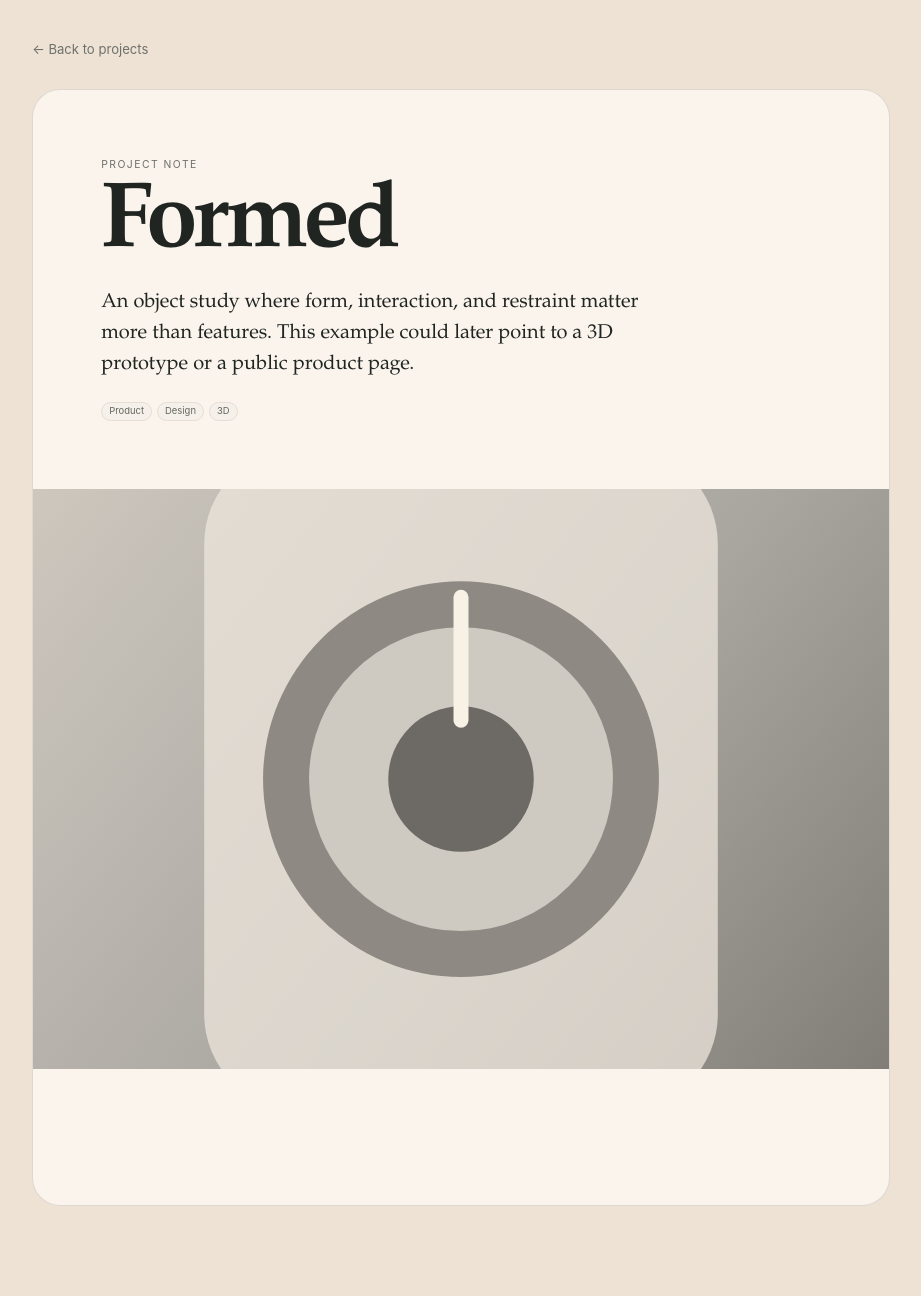
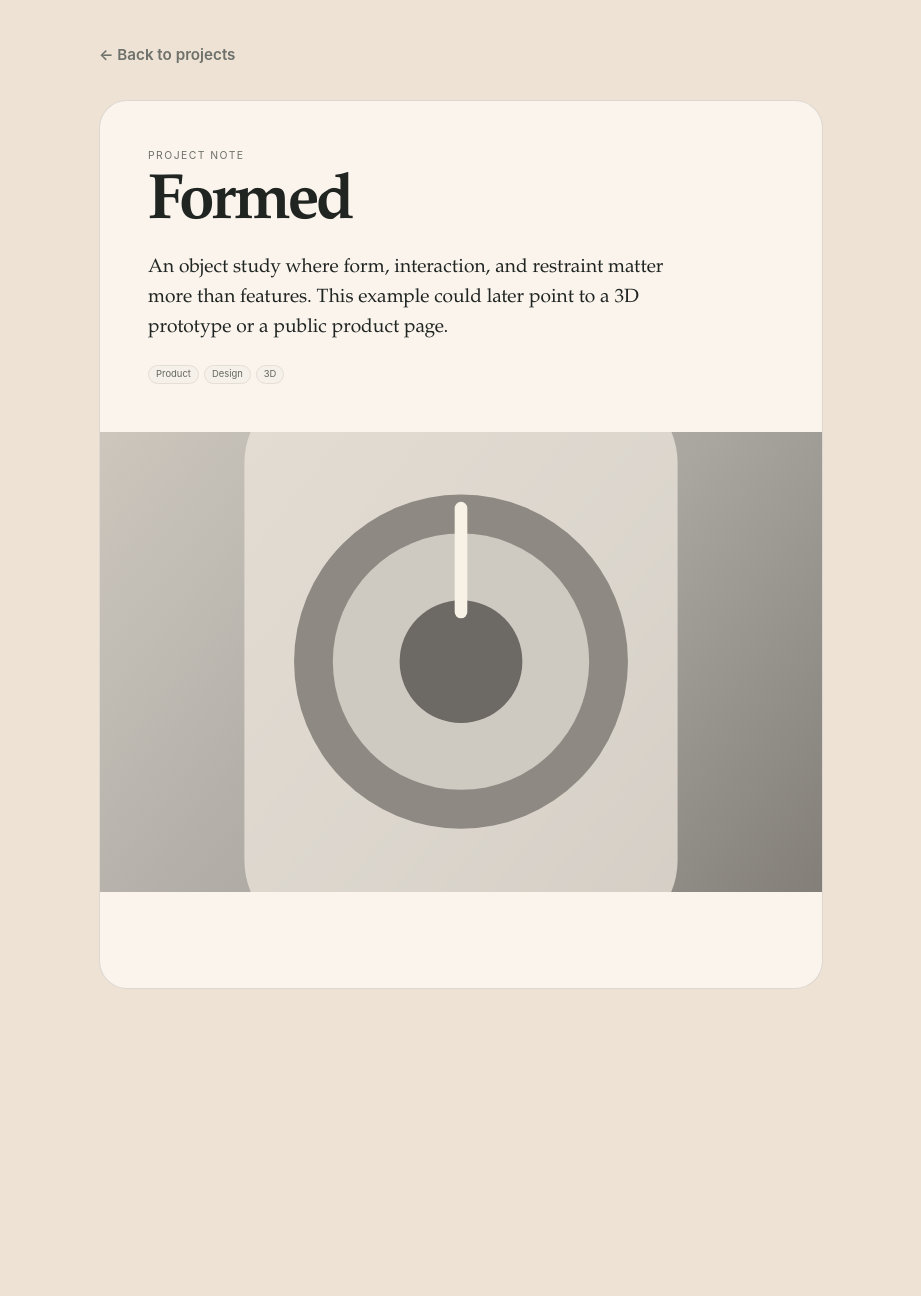
Before and after one commit to NinaLista/done, a Jekyll site: the page built from _projects/formed.md, in a window 1280 px wide. Shown: the whole page, without its empty margins (179-1100 px from the left). Built offline with Jekyll 4.4.1, drawn with Linux system fonts in a browser that asks for light colours; after the commit the page ends 1061 px from its top, so only the background shows below that.

Commit message:
Update styles.css

```diff
--- a/assets/css/styles.css
+++ b/assets/css/styles.css
@@ -65,7 +65,7 @@
 .project-card__inner { position: relative; width: 100%; height: 100%; border-radius: inherit; transform-style: preserve-3d; transition: transform .56s cubic-bezier(.2, .72, .2, 1); }
 .project-card.is-flipped .project-card__inner { transform: rotateY(180deg); }
 .project-card__face { position: absolute; inset: 0; overflow: hidden; border-radius: inherit; backface-visibility: hidden; -webkit-backface-visibility: hidden; border: 1px solid rgba(255, 255, 255, .3); box-shadow: 0 5px 17px rgba(61, 50, 41, .07); transition: box-shadow .22s ease; }
-.project-card__front { transform: rotateY(0deg); background: #777; color: white; pointer-events: auto; }
+.project-card__front { visibility: visible; transform: rotateY(0deg); background: #777; color: white; pointer-events: auto; }
 .project-card__front--type { background: var(--card-bg, #c77c69); color: var(--ink); }
 .project-card__image { position: absolute; inset: 0; width: 100%; height: 100%; object-fit: cover; transform: scale(1.002); transition: transform .42s ease; }
 .project-card__shade { position: absolute; inset: 0; background: linear-gradient(to top, rgba(16, 18, 17, .79) 0%, rgba(16, 18, 17, .22) 49%, rgba(16, 18, 17, .025) 74%); }
@@ -86,9 +86,12 @@
 .flip-trigger { position: absolute; z-index: 4; inset: 0; width: 100%; height: 100%; border: 0; background: transparent; cursor: pointer; border-radius: inherit; }
 .flip-trigger:focus-visible { outline: 3px solid rgba(32, 37, 34, .55); outline-offset: -4px; }
 
-.project-card__back { transform: rotateY(180deg); background: var(--paper); color: var(--ink); padding: 18px; display: flex; flex-direction: column; pointer-events: none; cursor: pointer; }
-.project-card.is-flipped .project-card__front { pointer-events: none; }
-.project-card.is-flipped .project-card__back { pointer-events: auto; }
+.flip-trigger::after { content: "tap over"; position: absolute; top: 10px; right: 30px; display: none; padding: 4px 7px; border: 1px solid rgba(32, 37, 34, .12); border-radius: 999px; background: rgba(255, 253, 249, .82); color: rgba(32, 37, 34, .72); font-size: .58rem; line-height: 1; }
+
+.project-card__back { visibility: hidden; transform: rotateY(180deg); background: var(--paper); color: var(--ink); padding: 18px; display: flex; flex-direction: column; pointer-events: none; cursor: pointer; }
+.project-card.is-flipped .project-card__front { visibility: hidden; pointer-events: none; transition: box-shadow .22s ease, visibility 0s linear .28s; }
+.project-card.is-flipped .project-card__back { visibility: visible; pointer-events: auto; }
+.project-card:not(.is-flipped) .project-card__back { transition: box-shadow .22s ease, visibility 0s linear .28s; }
 .project-card__back h2 { margin: 28px 0 11px; font: 600 clamp(1rem, 1.55vw, 1.35rem)/1.05 var(--serif); letter-spacing: -.025em; }
 .project-card__back-text { flex: 1 1 auto; min-height: 0; margin: 0; overflow-y: auto; font-size: clamp(.74rem, .95vw, .86rem); line-height: 1.5; color: #51544f; }
 .back-close { position: absolute; top: 11px; left: 11px; border: 0; border-radius: 999px; background: transparent; color: #6d706a; padding: 6px; cursor: pointer; font-size: 1rem; line-height: 1; }
@@ -98,15 +101,17 @@
 .tag-list--back .tag, .tag-list--article .tag { color: #646761; background: #f5f0e9; border-color: #e5ded4; }
 .open-project { position: absolute; inset: 0; display: flex; align-items: flex-end; padding-bottom: 2px; font-size: .72rem; font-weight: 650; text-decoration: underline; text-underline-offset: 3px; }
 
-.project-page { width: min(960px, 100%); margin: 0 auto; padding: 38px clamp(18px, 4vw, 56px) 90px; }
-.back-link { display: inline-block; margin-bottom: 32px; text-decoration: none; color: var(--muted); font-size: .82rem; }
+.project-page { width: min(820px, 100%); margin: 0 auto; padding: 32px clamp(18px, 4vw, 48px) 72px; }
+.back-link { display: inline-flex; align-items: center; min-height: 44px; margin-bottom: 24px; text-decoration: none; color: var(--muted); font-size: .95rem; font-weight: 600; }
 .project-article { background: rgba(255, 253, 249, .68); border: 1px solid var(--line); border-radius: 28px; overflow: hidden; }
-.project-article__header { padding: clamp(28px, 6vw, 68px); }
+.project-article__header { padding: clamp(24px, 4.5vw, 48px); }
 .eyebrow { margin: 0 0 12px; color: var(--muted); text-transform: uppercase; letter-spacing: .14em; font-size: .65rem; }
-.project-article h1 { margin: 0 0 18px; font: 600 clamp(2.4rem, 8vw, 5.8rem)/.93 var(--serif); letter-spacing: -.055em; }
-.project-article__lead { max-width: 56ch; margin: 0 0 22px; font: 500 clamp(1rem, 2vw, 1.25rem)/1.55 var(--serif); }
-.project-hero { display: block; width: 100%; max-height: 580px; object-fit: cover; }
-.prose { padding: clamp(28px, 6vw, 68px); max-width: 74ch; font: 1rem/1.75 var(--sans); }
+.project-article h1 { margin: 0 0 18px; font: 600 clamp(2.2rem, 5vw, 4.2rem)/.96 var(--serif); letter-spacing: -.055em; }
+.project-article__lead { max-width: 56ch; margin: 0 0 22px; font: 500 clamp(1rem, 1.8vw, 1.2rem)/1.55 var(--serif); }
+.project-hero { display: block; width: 100%; max-height: 460px; object-fit: cover; }
+.project-article__back-link { margin: 14px clamp(24px, 4.5vw, 48px) 0; }
+.prose { padding: clamp(24px, 4.5vw, 48px); max-width: 68ch; font: 1rem/1.75 var(--sans); }
+.project-article__back-link--bottom { margin-top: 0; margin-bottom: clamp(24px, 4.5vw, 48px); }
 .prose h2, .prose h3 { font-family: var(--serif); letter-spacing: -.02em; }
 .prose a { text-underline-offset: 3px; }
 
@@ -137,6 +142,7 @@
   .tag-list--back .tag { padding: 2px 5px; font-size: .5rem; }
   .open-project { font-size: .66rem; }
   .handwritten-note { font-size: .92rem; top: 13px; left: 12px; }
+  .flip-trigger::after { display: block; }
 }
 
 @media (max-width: 480px) {
```
